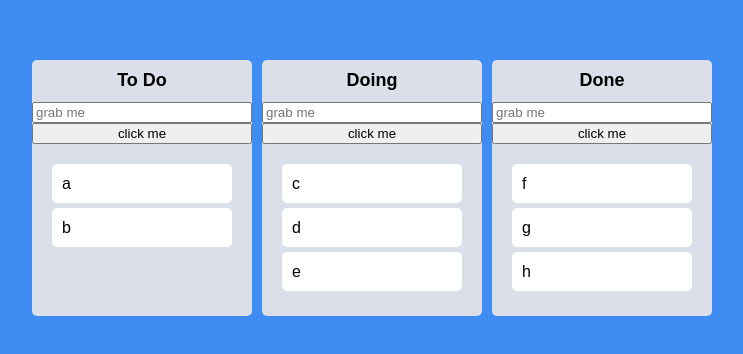
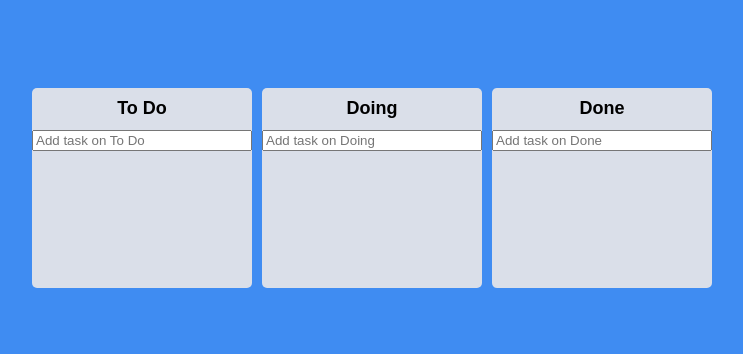
Before and after one commit to hoyo1744/react-master, a React (Create React App) app in the folder react-masterclass/: page / in a window 1280 px wide. Shown: the part 212-566 px from the top of the page, without its empty margins (268-1011 px from the left). Built offline with nearby package versions, Linux system fonts and the light colour scheme.

Commit message:
#7.14 Task Objects

```diff
--- a/react-masterclass/src/atoms.tsx
+++ b/react-masterclass/src/atoms.tsx
@@ -1,19 +1,26 @@
-import {atom, selector} from "recoil";
+import {atom} from "recoil";
 
+
+export interface ITodo {
+    id: number;
+    text: string;
+
+
+}
 
 interface IToDoState {
     // key도 string으로 이루어진 배열이고, key에 해당하는 값도 string[]임
     // 즉, key도 여러개 올수 있고, 그 키에 해당되는값은 string[]임을 명시한것.
-    [key: string]: string[];
+    [key: string]: ITodo[];
 }
 
 
 //  위 처럼 인터페이스를 주지 않으면 디폴트로 선언된 값 이외에는 들어올수없게됨.
 export const toDoState = atom<IToDoState>({
-    key:"toDo",
+    key: "toDo",
     default: {
-        "To Do": ["a", "b"],
-        "Doing": ["c", "d", "e"],
-        "Done": ["f", "g", "h"],
+        "To Do": [],
+        "Doing": [],
+        "Done": [],
     }
 })
--- a/react-masterclass/src/components/Board.tsx
+++ b/react-masterclass/src/components/Board.tsx
@@ -2,6 +2,8 @@ import {Droppable} from "react-beautiful-dnd";
 import DragabbleCard from "./DraggableCard";
 import React, {useRef} from "react";
 import styled from "styled-components";
+import {useForm} from "react-hook-form";
+import {ITodo} from "../atoms";
 
 //-- style
 
@@ -34,31 +36,47 @@ const Area = styled.div<IAreaProps>`
     padding: 20px;
 `;
 
+const Form = styled.form`
+  width: 100%;
+    input {
+        width: 100%
+    }
+`;
+
 //-- interface
 
 interface IBoardProps {
-    toDos: string[];
+    toDos: ITodo[];
     boardId: string;
 }
 
+interface IForm {
+    toDo: string;
+}
+
+
 function Board({toDos, boardId}: IBoardProps) {
 
-    // REF는 react를 이용해서 HTML코드를 가져와서 사용하도록 하는것, 말그대로 참조구나.
-    const inputRef = useRef<HTMLInputElement>(null);
 
-    const onClick = () => {
-        inputRef.current?.focus();
+    const {register, setValue, handleSubmit } = useForm<IForm>();
+
+    const onValid = ({toDo}:IForm) => {
+
+        setValue("toDo", "");
     }
+
+
     return (
         <Wrapper>
             <Title>{boardId}</Title>
-            <input ref={inputRef} placeholder="grab me"/>
-            <button onClick={onClick}>click me</button>
+            <Form onSubmit={handleSubmit(onValid)}>
+                <input {...register("toDo", {required: true})} type="text" placeholder={`Add task on ${boardId}`}/>
+            </Form>
             <Droppable droppableId={boardId}>
                 {
                     (magic, info) =>
                         <Area isDraggableOver={info.isDraggingOver} isDraggingFromThisWith={Boolean(info.draggingFromThisWith)} ref={magic.innerRef} {...magic.droppableProps}>
-                            {toDos.map((toDo, index) => <DragabbleCard key={toDo} toDo={toDo} index={index}/>)}
+                            {toDos.map((toDo, index) => <DragabbleCard key={toDo.id} toDoId={toDo.id} toDoText={toDo.text} index={index}/>)}
                             {magic.placeholder}
                         </Area>
                 }
--- a/react-masterclass/src/components/DraggableCard.tsx
+++ b/react-masterclass/src/components/DraggableCard.tsx
@@ -14,16 +14,16 @@ const Card = styled.div<{isDragging:boolean}>`
 
 
 interface IDragabbleCardProps {
-    toDo: string;
+    toDoId: number;
+    toDoText: string;
     index: number;
 }
 
 
-function DraggableCard({toDo, index} : IDragabbleCardProps) {
-    console.log(toDo, "has bean rendered");
+function DraggableCard({toDoId, index, toDoText} : IDragabbleCardProps) {
 
     return (
-        <Draggable key={toDo} draggableId={toDo} index={index}>
+        <Draggable key={toDoId} draggableId={toDoId+""} index={index}>
             {/*기본적으로 요소가 드래그 되기를 원한다면 draggableProps를 넣어주면 된다.*/}
             {/*dragHandle은 드래그의 트리거를 말한다. 즉, 어느위치에서든 드래그가 되기를 원한다면 이걸 써야함.*/}
 
@@ -33,7 +33,7 @@ function DraggableCard({toDo, index} : IDragabbleCardProps) {
 
                 ref={magic.innerRef} {...magic.draggableProps} {...magic.dragHandleProps} >
                 {/*dragHandleProps 있는 부분만 드래그가 가능함.*/}
-                {toDo}
+                {toDoText}
             </Card>}
         </Draggable>
     )
```
